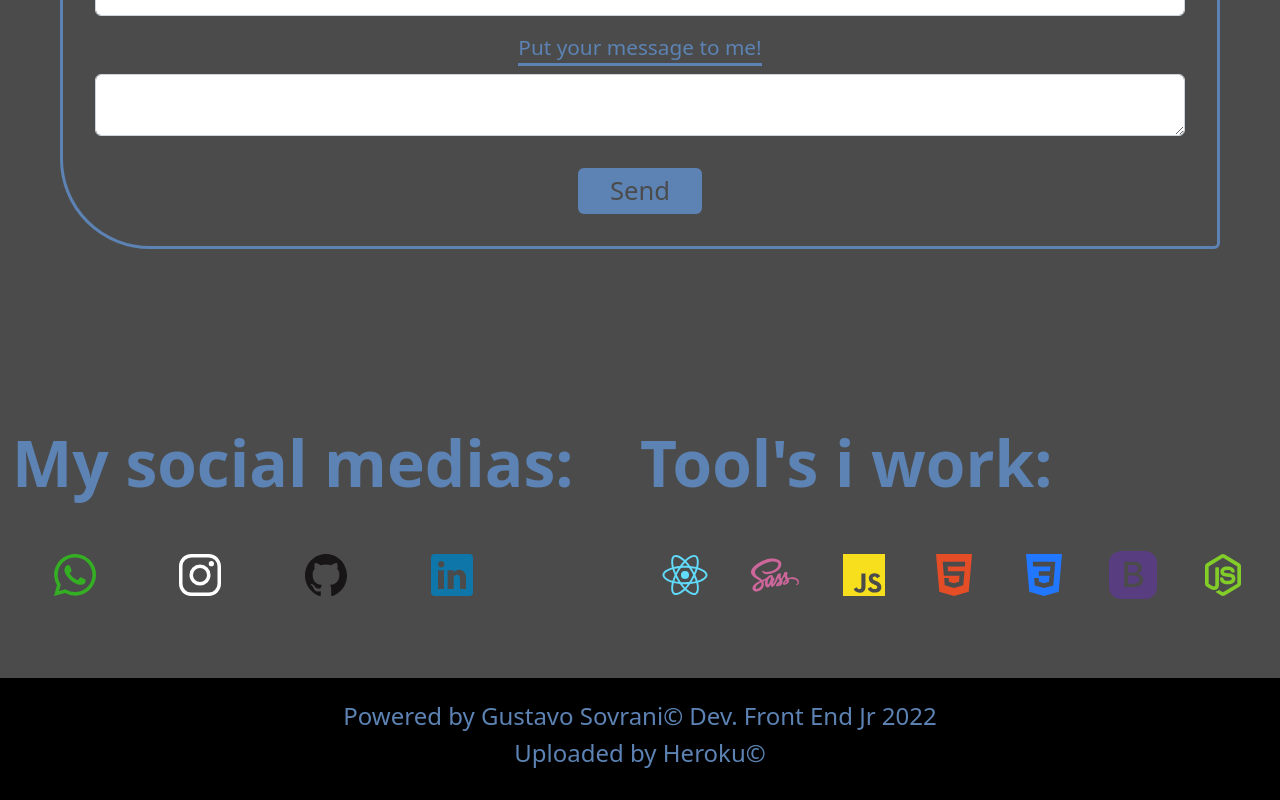
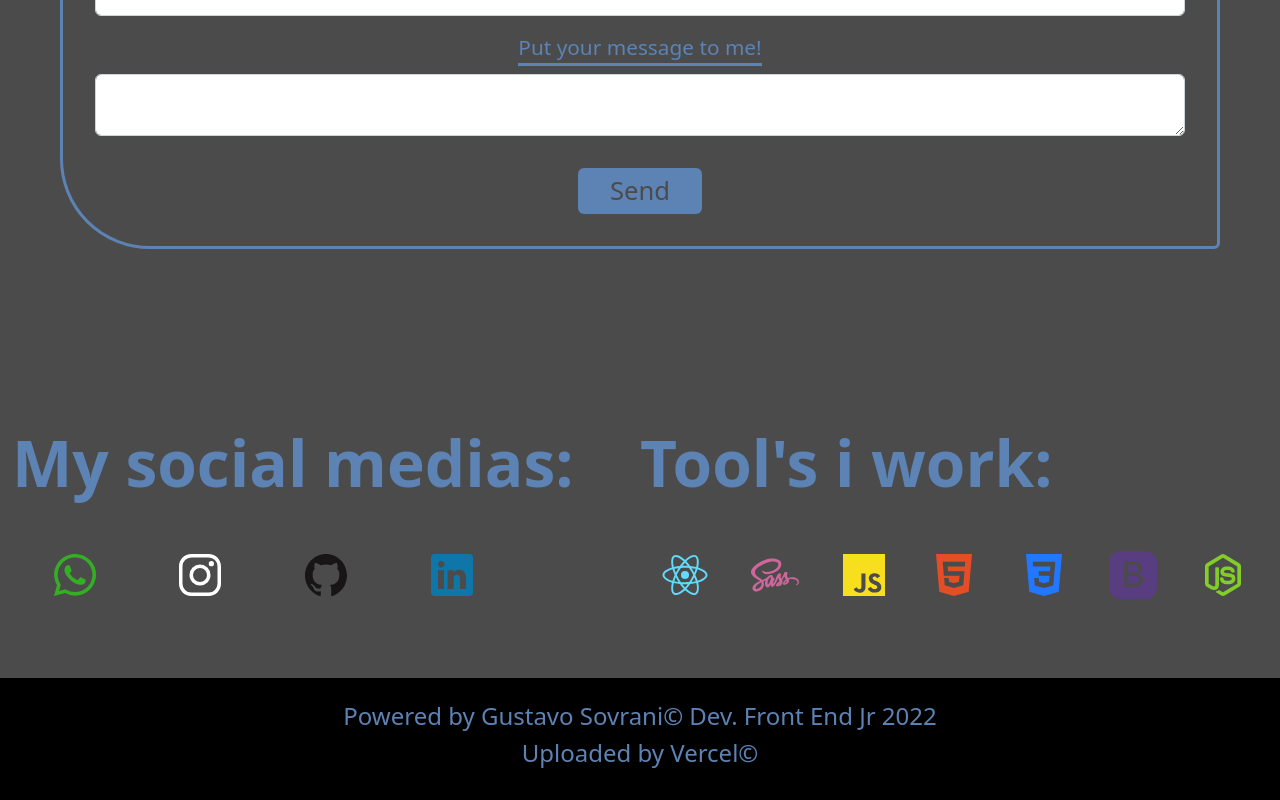
Before and after one commit to GustavoS10/DevGusta, a React (Create React App) app: page / in a window 1280 px wide. Shown: the part 2217-3017 px from the top of the page. Built offline with nearby package versions, Linux system fonts and the light colour scheme.

Commit message:
Update Footer.js

```diff
--- a/src/Components/Footer/Footer.js
+++ b/src/Components/Footer/Footer.js
@@ -7,7 +7,7 @@ const Footer = () => {
     <div>
         <Container fluid id='FContainer'>
             <h1>Powered by Gustavo Sovrani&copy; Dev. Front End Jr 2022</h1>
-            <h1>Uploaded by Heroku&copy;</h1>
+            <h1>Uploaded by Vercel&copy;</h1>
         </Container>
     </div>
   )
```
